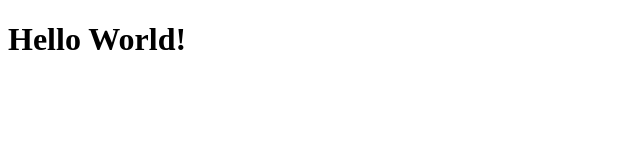
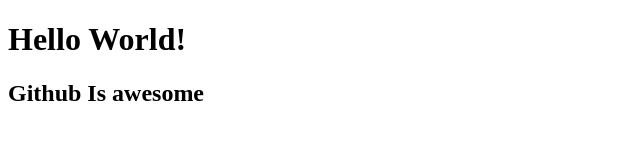
Before and after one commit to fathimanizar/New-Project, a plain HTML site: page index.html in a window 1280 px wide. Shown: the whole page, without its empty margins (0-640 px from the left). Drawn offline with Linux system fonts and the light colour scheme.

Commit message:
Update index.html

```diff
--- a/index.html
+++ b/index.html
@@ -6,5 +6,6 @@
 </head>
 <body>
     <h1>Hello World!</h1>
+    <h2> Github Is awesome</h2>
 </body>
 </html>
```
